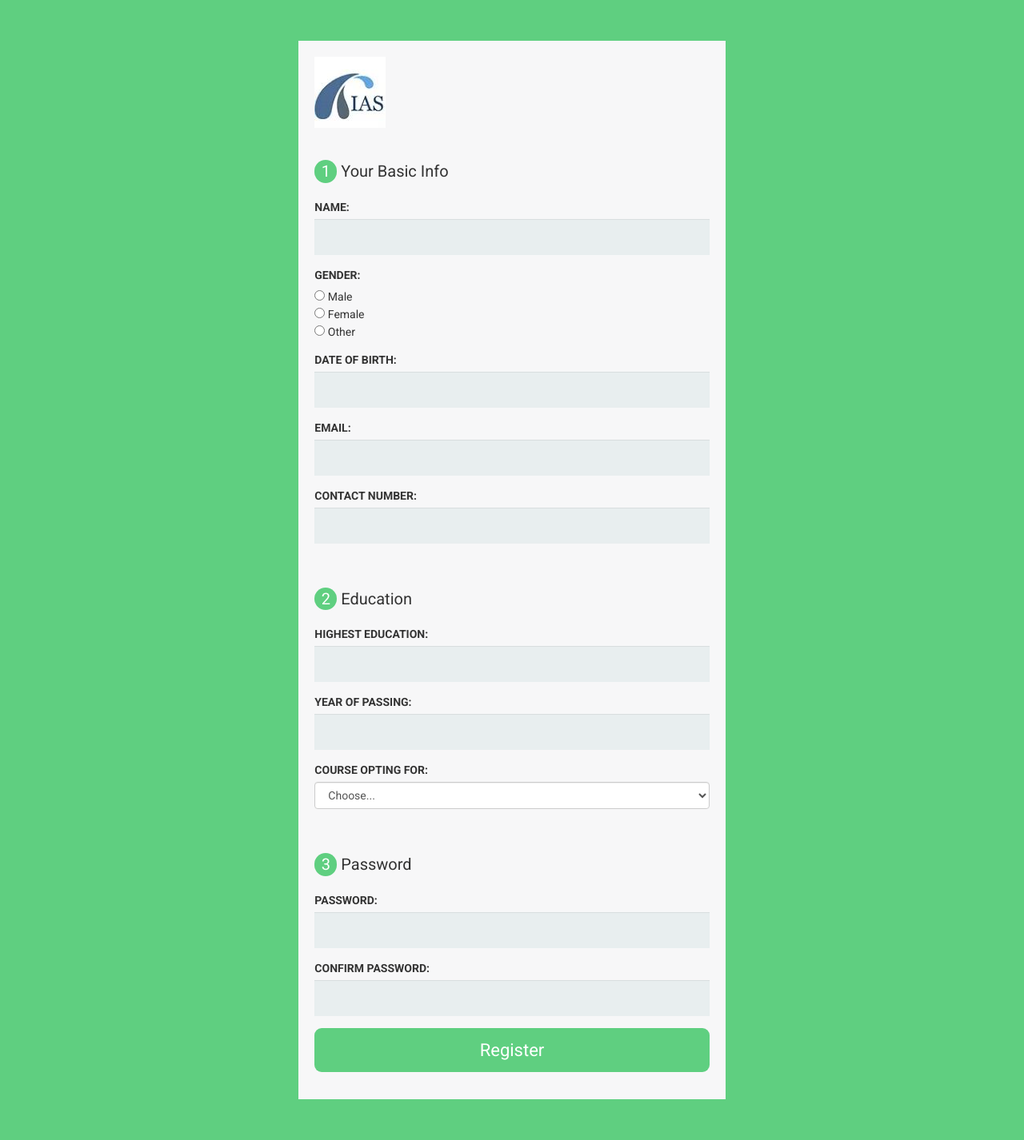
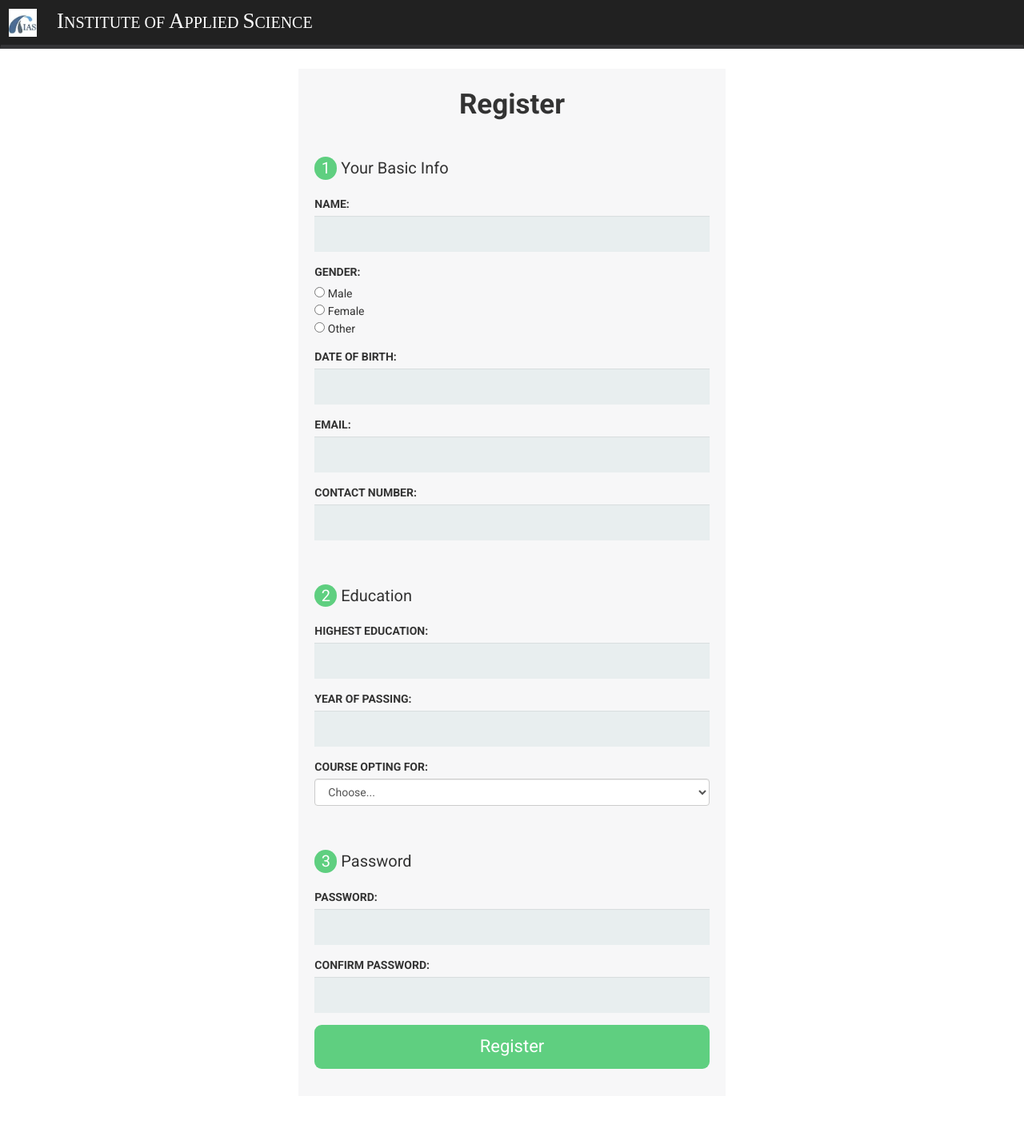
Before and after one commit to prince737/IAS-Academic, a PHP site: page /registration.php in a window 1280 px wide. Shown: the whole page at 80% size. After the commit the page ends 1337 px from the top, so only its background shows below. Run offline with PHP 8.4, Linux system fonts and the light colour scheme; some libraries are stand-ins or nearby versions.

Commit message:
registration contd..

```diff
--- a/Css/register.css
+++ b/Css/register.css
@@ -3,19 +3,40 @@
 	font-weight: 400;
 
 }
-body{
-	background-color:#5fcf80;
-|}
+.navbar{
+	border-radius:0px;
+	border-bottom:5px solid #343436;
+	background:#212121;
+}
+.brand{
+	font-family:"Times New Roman", Georgia, Serif;
+	color:white;
+	padding-top:3px;
+	font-size:20px;
+}
+
+.brand span{
+	font-family:"Times New Roman", Georgia, Serif;
+	color:white;
+	font-size:27px;
+}
+
+.heading{
+	font-family: 'Roboto', sans-serif;
+	font-weight: 700;
+	font-size:35px;
+	text-align:center;
+}
+
 
 .contactus{
 	background-color: #F7F7F8;
-	margin-top: 4%;
+	margin-top: 5px;
 	margin-bottom: 4%;
 	margin-left: auto;
 	margin-right: auto;
 	float: none;
 	padding:20px;
-
 }
 
  input[type=text], input[type=email]{
@@ -62,4 +83,21 @@ body{
   		width:90%;
   	}
 
+	.brand{
+		font-size:16px;
+	}
+
+	.brand span{
+		font-size:24px;
+	}
 }
+
+@media screen and (max-width: 350px) {
+	.brand{
+		font-size:14px;
+	}
+
+	.brand span{
+		font-size:21px;
+	}
+}
--- a/registration.php
+++ b/registration.php
@@ -4,6 +4,7 @@
 
 <html>
 <head>
+	<meta name="viewport" content="width=device-width, initial-scale=1">
 	<title>Registration | IAS</title>
 	<link rel="stylesheet" href="https://maxcdn.bootstrapcdn.com/bootstrap/3.3.7/css/bootstrap.min.css">
     <link rel="stylesheet" type="text/css" href="css/register.css">
@@ -14,12 +15,15 @@
  href="images/logo.jpg" />
 </head>
 <body>
+	<nav class="navbar navbar-expand-sm bg-dark navbar-dark">
+  <!-- Brand/logo -->
+  <img src="images/logo.jpg" class="logo" height="35" width="35" style="float:left; margin:10px;"/>
+  <a class="navbar-brand" href="index.html"><span class="brand"><span>I</span>NSTITUTE OF <span>A</span>PPLIED <span>S</span>CIENCE</span></a>
+	</nav>
     <div class="container-fluid">
 	    <div class="row">
-			<div class="col-md-5 col-sm-10 contactus">
-				<div class="heading">
-					<img src="images/logo.jpg"/>
-				</div>
+			<div class="col-lg-5 col-sm-10 contactus">
+				<div class="heading">Register</div>
 				<form>
 				    <div class="item"><span>1</span>  Your Basic Info</div>
   					<div class="form-group">
@@ -78,58 +82,6 @@
 		</div>
 	</div>
 
-			<!--<div class="col-lg-6 form">
-				<form action="includes/registration.inc.php" method="POST">
-
-
-					<div class="input-contain">
-						<span>GENDER:</span>
-						<input type="radio" name="gender" value="male"> Male
-						<input type="radio" name="gender" value="female"> Female
-						<input type="radio" name="gender" value="other"> Other
-					</div>
-					<div class="input-contain">
-						<input type="text" class="inputText" id="datepicker" name="dob" required/>
-						<span class="floating-label">DATE OF BIRTH </span>
-					</div>
-					<div class="input-contain">
-						<input type="text" class="inputText" name="he" required />
-						<span class="floating-label">HIGHEST EDUCATION </span>
-					</div>
-					<div class="input-contain">
-						<input type="text" class="inputText" name="yop" required />
-						<span class="floating-label">YEAR OF PASSING</span>
-					</div>
-					<select class="inputText input-contain" style="color:#dee1e4;">
-					<option>SELECT COURSE</option>
-						<option value="volvo">Volvo</option>
-						<option value="saab">Saab</option>
-						<option value="mercedes">Mercedes</option>
-						<option value="audi">Audi</option>
-					</select>
-					<div class="input-contain">
-						<input type="email" class="inputText" name="email" required />
-						<span class="floating-label">EMAIL</span>
-					</div>
-
-					<div class="input-contain">
-						<input type="text" class="inputText" name="contact" required />
-						<span class="floating-label">CONTACT NUMBER</span>
-					</div>
-					<div class="input-contain">
-						<input type="password" class="inputText" name="pwd" required />
-						<span class="floating-label">PASSWORD</span>
-					</div>
-					<div class="input-contain">
-						<input type="password" class="inputText" name="cpwd" required />
-						<span class="floating-label">CONFIRM PASSWORD</span>
-					</div>
-					<button type="submit" name="submit">Sign Up</button>
-				</form>
-			</div>
-
-		</div>-->
-
 
 
 	<script src="js/jquery-3.2.1.min.js"></script>
@@ -141,7 +93,7 @@
 		$( "#datepicker" ).datepicker({
 			changeMonth: true,
 			changeYear: true,
-			yearRange: '1990:2013'
+			yearRange: '1990:2017'
 		});
 	} );
 	</script>
```
